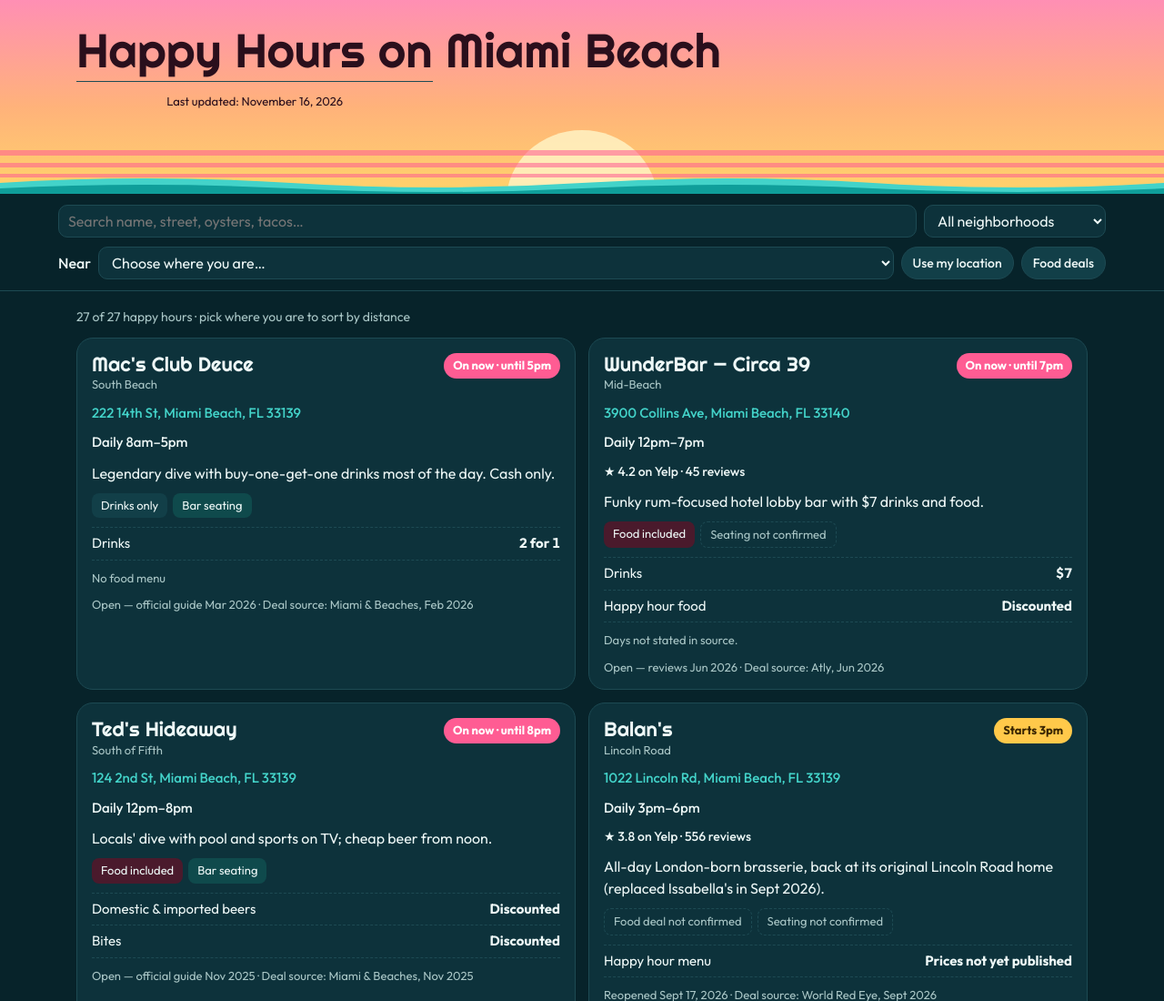
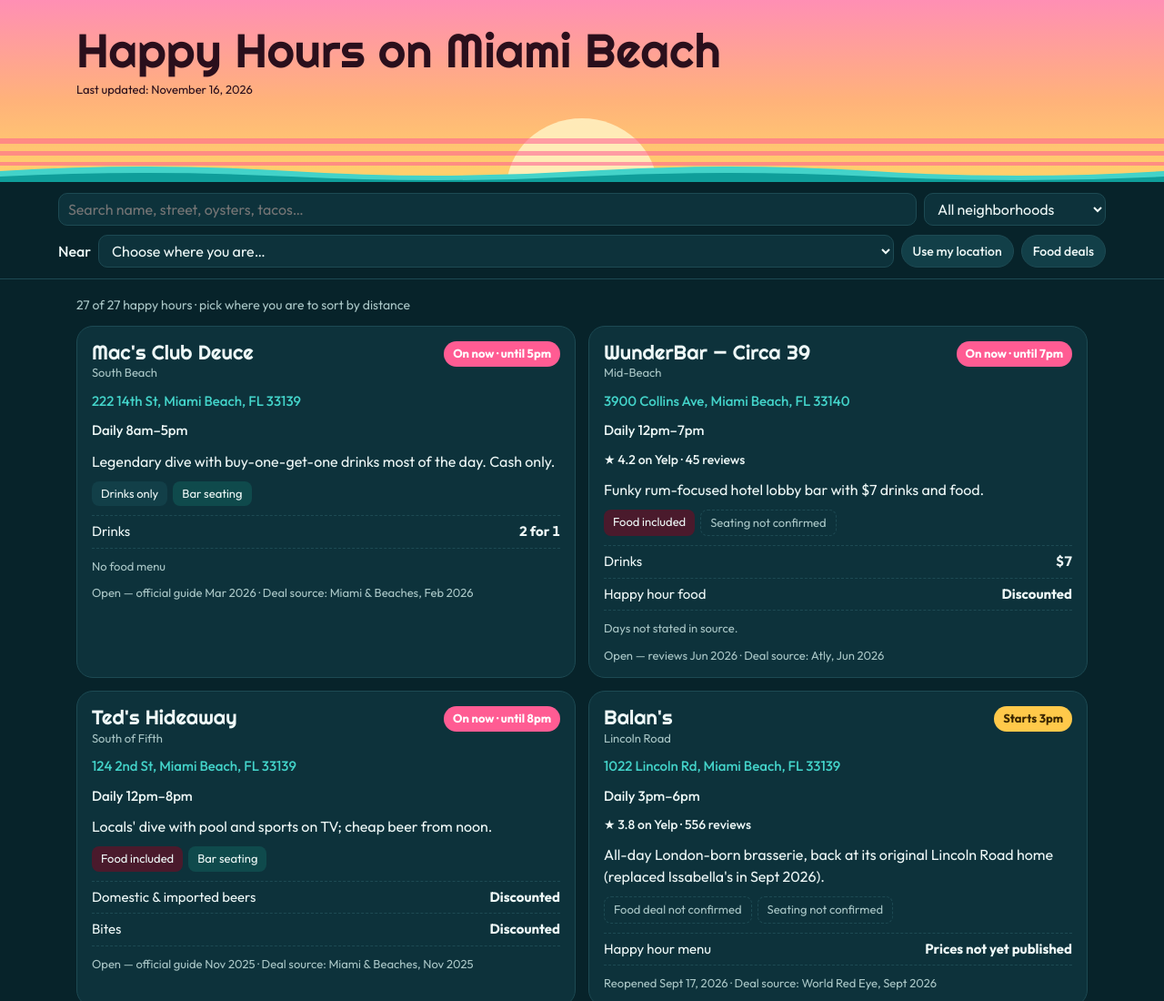
Before and after one commit to johngalang-coder/MBHHS, a plain HTML site: page index.html in a window 1280 px wide. Shown: the top 1100 px of the page at 91% size. Drawn offline with Linux system fonts and the light colour scheme.

Commit message:
Left-align Last updated note
Co-Authored-By: Claude Opus 5.5 <noreply@anthropic.com>
Claude-Session: https://claude.ai/code/session_01WquBAgrYxn3s98MT3EyyFS

```diff
--- a/index.html
+++ b/index.html
@@ -68,7 +68,7 @@ footer .in{max-width:1240px;margin:auto}
 footer a{color:var(--aqua)}
 .upd{margin:18px 0 0;padding-top:12px;border-top:1px solid var(--line);font-size:13px;text-align:center}
 @media(prefers-reduced-motion:no-preference){.card{animation:up .35s ease both}@keyframes up{from{opacity:0;transform:translateY(6px)}}}
-header p.upd{font-size:13px;margin-top:6px}
+header p.upd{font-size:13px;margin-top:6px;text-align:left;border:0;padding:0}
 </style>
 </head>
 <body>
```
